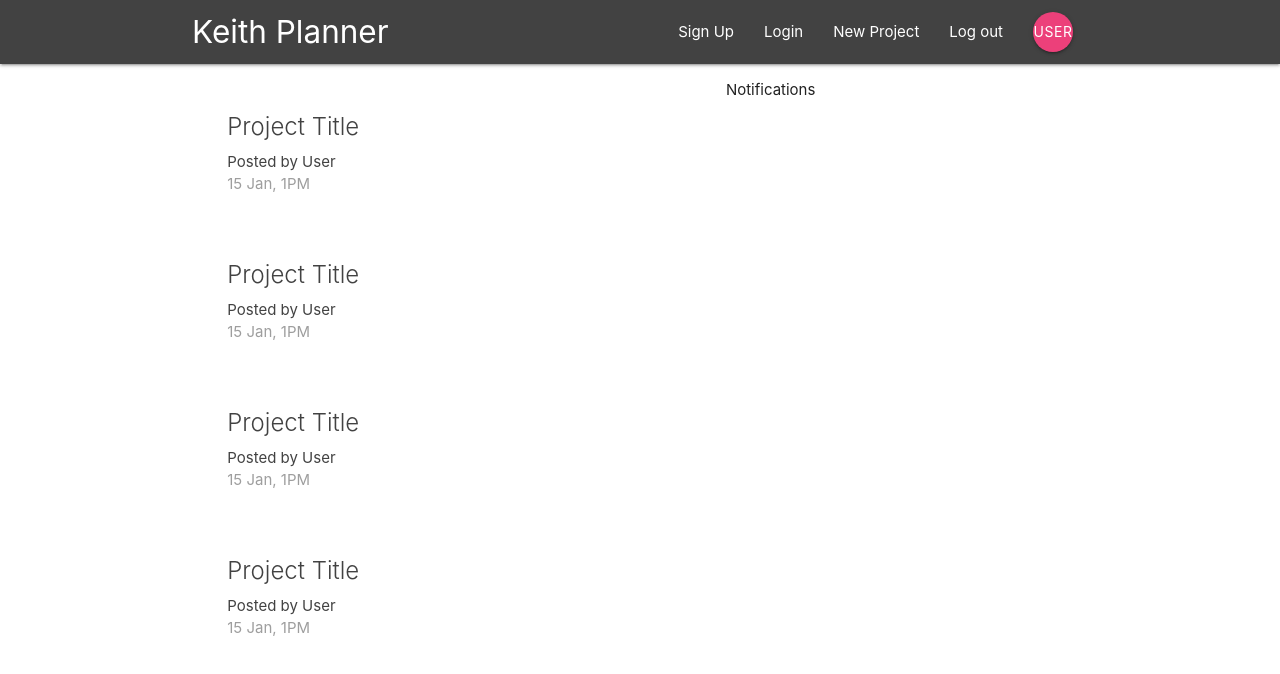
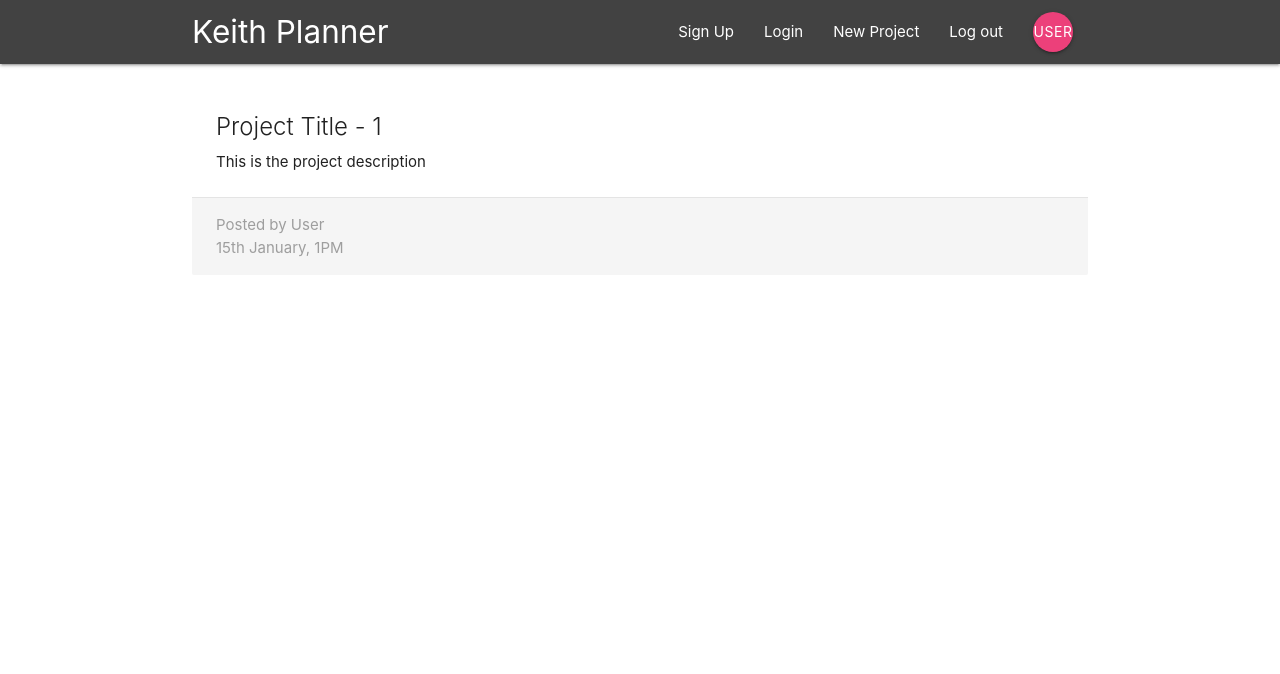
Before and after one commit to KeithChasen/react-redux-firebase-planner, a React (Create React App) app: page /project/1 in a window 1280 px wide. Shown: the top 674 px of the page. Built offline with nearby package versions, Linux system fonts and the light colour scheme.

Commit message:
project details component

```diff
--- a/src/App.js
+++ b/src/App.js
@@ -3,6 +3,7 @@ import 'materialize-css/dist/css/materialize.min.css';
 import { BrowserRouter, Switch, Route } from 'react-router-dom'
 import Navbar from './components/layout/Navbar'
 import Dashboard from "./components/dashboard/Dashboard";
+import ProjectDetails from './components/projects/ProjectDetails'
 
 class App extends Component {
   render() {
@@ -11,7 +12,8 @@ class App extends Component {
             <div className="App">
                 <Navbar />
                 <Switch>
-                    <Route path="/" component={Dashboard} />
+                    <Route exact path="/" component={Dashboard} />
+                    <Route path="/project/:id" component={ProjectDetails} />
                 </Switch>
             </div>
         </BrowserRouter>
--- a/src/components/projects/ProjectDetails.js
+++ b/src/components/projects/ProjectDetails.js
@@ -0,0 +1,21 @@
+import React from 'react'
+
+const ProjectDetails = (props) => {
+    const id = props.match.params.id
+    return (
+        <div className="container project-details section">
+            <div className="card z-depth-0">
+                <div className="card-content">
+                    <span className="card-title">Project Title - {id}</span>
+                    <p>This is the project description</p>
+                </div>
+                <div className="card-action grey lighten-4 grey-text">
+                    <div>Posted by User</div>
+                    <div>15th January, 1PM</div>
+                </div>
+            </div>
+        </div>
+    )
+}
+
+export default ProjectDetails
```
